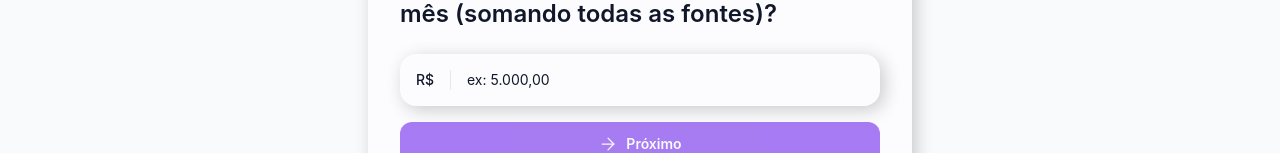
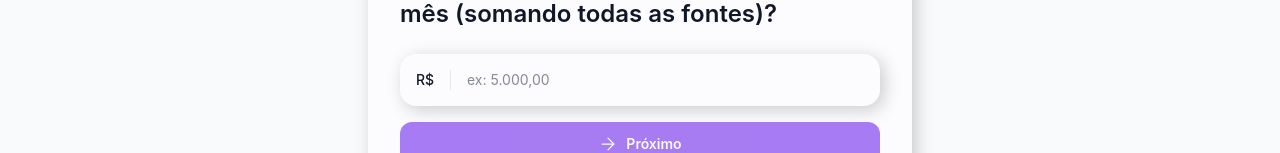
Before and after one commit to kariinagomes/planejai, a React (Vite) app: page / in a window 1280 px wide. Shown: the part 447-600 px from the top of the page. Built offline with nearby package versions, Linux system fonts and the light colour scheme; no server answers.

Commit message:
refactor: remove unused console.log and style

```diff
--- a/src/components/features/SimulationResults/AIInsightCard.tsx
+++ b/src/components/features/SimulationResults/AIInsightCard.tsx
@@ -14,7 +14,6 @@ interface AIInsightCardProps {
 
 export function AIInsightsCard({ simulationId }: AIInsightCardProps) {
   const { insight, isLoading, error, fetchInsight } = useInsight(simulationId);
-  console.log(insight);
 
   return (
     <div className="bg-card order-2 flex flex-col rounded-2xl p-6 shadow-[4px_4px_18px_0px_rgba(0,0,0,0.2)] lg:order-1 lg:col-span-2">
--- a/src/components/shared/Input.tsx
+++ b/src/components/shared/Input.tsx
@@ -17,7 +17,7 @@ export function Input({ prefix, suffix, ...rest }: InputProps) {
         </>
       )}
       <input
-        className="text-foreground placeholder:text-muted-foreground w-full bg-transparent text-sm outline-none"
+        className="text-foreground w-full bg-transparent text-sm outline-none"
         autoFocus
         {...rest}
       />
```
